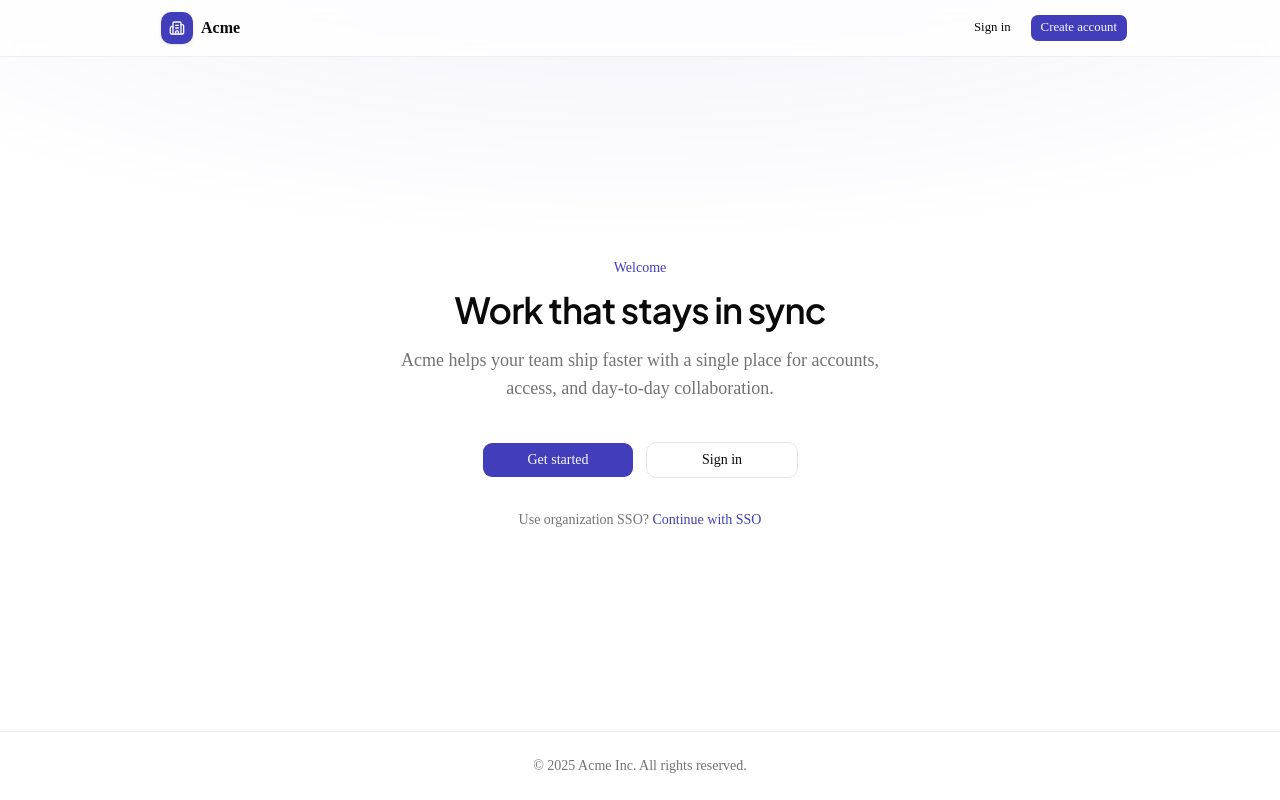
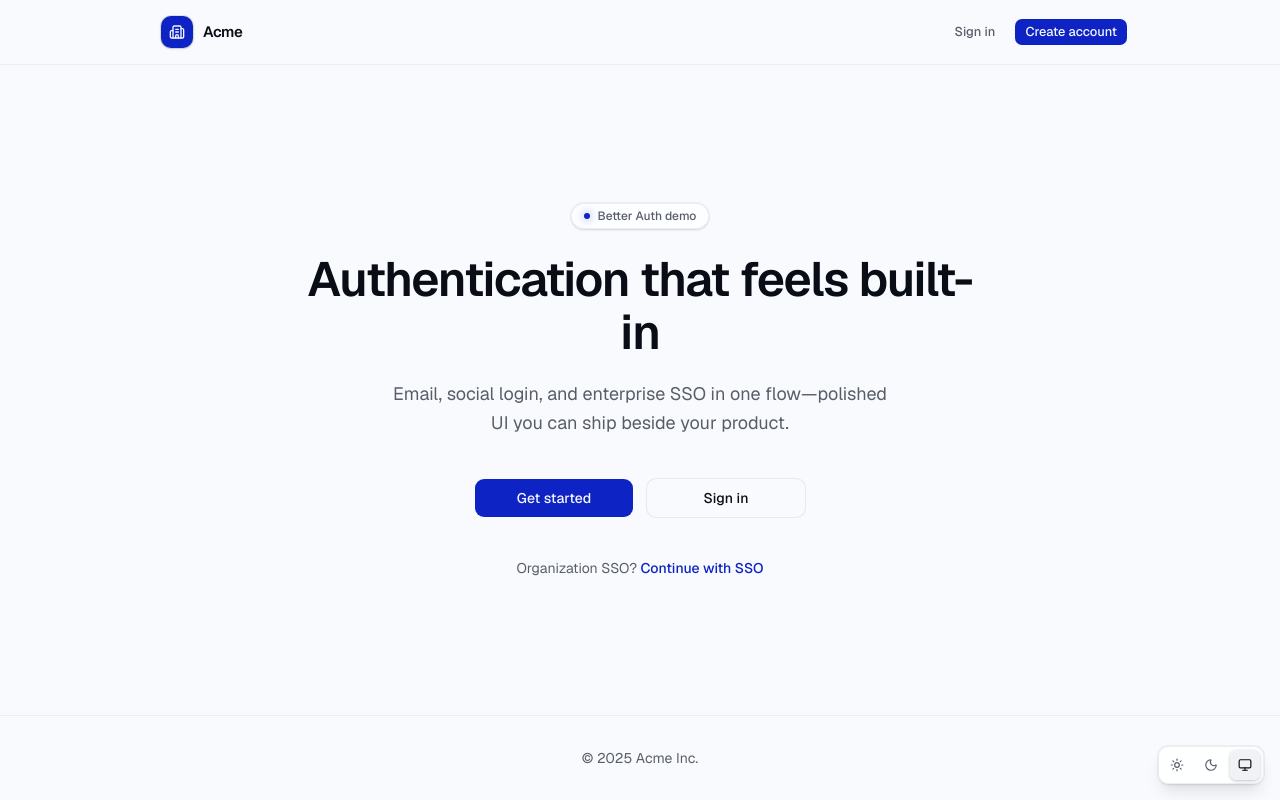
Before and after one commit to jonathansamines/test-better-auth, a Next.js app: page / in a window 1280 px wide. Built offline with nearby package versions, Linux system fonts and the light colour scheme.

Commit message:
chore: use a better theme

```diff
--- a/app/dashboard/page.tsx
+++ b/app/dashboard/page.tsx
@@ -3,8 +3,10 @@
 import { useEffect, useState } from "react";
 import Link from "next/link";
 import { useRouter } from "next/navigation";
-import { Building2, LogOut, Mail, UserRound } from "lucide-react";
+import { BadgeCheck, LogOut, Mail, UserRound } from "lucide-react";
 import { authClient } from "@/lib/auth-client";
+import { AppLogo } from "@/components/site/app-logo";
+import { SiteBackground } from "@/components/site/site-background";
 import { Avatar, AvatarFallback, AvatarImage } from "@/components/ui/avatar";
 import { Button, buttonVariants } from "@/components/ui/button";
 import {
@@ -57,17 +59,14 @@ export default function DashboardPage() {
   if (isPending) {
     return (
       <div className="relative min-h-screen bg-background">
-        <div
-          className="pointer-events-none fixed inset-0 bg-[radial-gradient(ellipse_80%_50%_at_50%_-20%,oklch(0.55_0.18_280_/_0.12),transparent)] dark:bg-[radial-gradient(ellipse_80%_50%_at_50%_-20%,oklch(0.55_0.18_280_/_0.08),transparent)]"
-          aria-hidden
-        />
-        <header className="relative z-10 border-b border-border/60 bg-background/80 backdrop-blur-sm">
-          <div className="mx-auto flex h-14 max-w-5xl items-center px-4 sm:px-6">
+        <SiteBackground />
+        <header className="relative z-10 border-b border-border/50 bg-background/75 backdrop-blur-xl supports-[backdrop-filter]:bg-background/60">
+          <div className="mx-auto flex h-14 max-w-5xl items-center px-4 sm:h-16 sm:px-6">
             <div className="h-8 w-28 animate-pulse rounded-md bg-muted" />
           </div>
         </header>
-        <main className="relative z-10 mx-auto max-w-md px-4 py-10 sm:px-6">
-          <Card className="border-border/60 bg-card/85 shadow-lg backdrop-blur-sm">
+        <main className="relative z-10 mx-auto max-w-lg px-4 py-12 sm:px-6 sm:py-16">
+          <Card className="border-border/50 bg-card/90 shadow-xl shadow-black/[0.04] ring-1 ring-foreground/[0.06] backdrop-blur-md dark:shadow-black/25 dark:ring-white/[0.08]">
             <CardHeader className="space-y-4">
               <div className="size-16 animate-pulse rounded-full bg-muted" />
               <div className="h-6 w-40 animate-pulse rounded-md bg-muted" />
@@ -108,66 +107,59 @@ export default function DashboardPage() {
 
   return (
     <div className="relative flex min-h-screen flex-col bg-background">
-      <div
-        className="pointer-events-none fixed inset-0 bg-[radial-gradient(ellipse_80%_50%_at_50%_-20%,oklch(0.55_0.18_280_/_0.12),transparent)] dark:bg-[radial-gradient(ellipse_80%_50%_at_50%_-20%,oklch(0.55_0.18_280_/_0.08),transparent)]"
-        aria-hidden
-      />
+      <SiteBackground />
 
-      <header className="relative z-10 border-b border-border/60 bg-background/80 backdrop-blur-sm">
-        <div className="mx-auto flex h-14 max-w-5xl items-center justify-between gap-4 px-4 sm:px-6">
-          <Link
-            href="/"
-            className={cn(
-              buttonVariants({ variant: "ghost" }),
-              "gap-2 px-2 text-base font-semibold hover:bg-transparent",
-            )}
-          >
-            <span className="flex size-8 items-center justify-center rounded-lg bg-primary text-primary-foreground shadow-sm">
-              <Building2 className="size-4" aria-hidden />
-            </span>
-            Acme
-          </Link>
-          <span className="text-sm font-medium text-muted-foreground">Dashboard</span>
+      <header className="relative z-10 border-b border-border/50 bg-background/75 backdrop-blur-xl supports-[backdrop-filter]:bg-background/60">
+        <div className="mx-auto flex h-14 max-w-5xl items-center justify-between gap-4 px-4 sm:h-16 sm:px-6">
+          <AppLogo />
+          <span className="rounded-md border border-border/60 bg-muted/40 px-2.5 py-1 text-xs font-medium text-muted-foreground">
+            Dashboard
+          </span>
         </div>
       </header>
 
-      <main className="relative z-10 mx-auto w-full max-w-md flex-1 px-4 py-10 sm:px-6">
-        <Card className="border-border/60 bg-card/85 shadow-lg shadow-black/5 backdrop-blur-md dark:shadow-black/20">
+      <main className="relative z-10 mx-auto w-full max-w-lg flex-1 px-4 py-12 sm:px-6 sm:py-16">
+        <Card className="border-border/50 bg-card/90 shadow-xl shadow-black/[0.04] ring-1 ring-foreground/[0.06] backdrop-blur-md dark:shadow-black/25 dark:ring-white/[0.08]">
           <CardHeader className="flex flex-col items-center space-y-4 text-center sm:items-start sm:text-left">
-            <Avatar className="size-20 text-lg">
+            <Avatar className="size-[4.5rem] text-lg ring-2 ring-background shadow-md">
               {user.image ? <AvatarImage src={user.image} alt="" /> : null}
-              <AvatarFallback className="bg-primary/10 text-lg font-semibold text-primary">
+              <AvatarFallback className="bg-primary/12 text-lg font-semibold text-primary">
                 {initials}
               </AvatarFallback>
             </Avatar>
-            <div className="space-y-1">
-              <CardTitle className="text-xl">{displayName}</CardTitle>
-              <CardDescription>Signed in to your Acme workspace.</CardDescription>
+            <div className="space-y-1.5">
+              <CardTitle className="font-heading text-xl font-semibold tracking-tight">{displayName}</CardTitle>
+              <CardDescription className="text-[0.9375rem] leading-relaxed">
+                Signed in to your Acme workspace.
+              </CardDescription>
             </div>
           </CardHeader>
           <CardContent className="space-y-6">
-            <dl className="space-y-4 text-sm">
-              <div className="flex gap-3">
-                <div className="flex size-9 shrink-0 items-center justify-center rounded-lg bg-muted">
+            <dl className="space-y-3 text-sm">
+              <div className="flex gap-3 rounded-xl border border-border/50 bg-muted/25 p-3">
+                <div className="flex size-9 shrink-0 items-center justify-center rounded-lg bg-background/80 ring-1 ring-border/50">
                   <UserRound className="size-4 text-muted-foreground" aria-hidden />
                 </div>
                 <div className="min-w-0 flex-1 space-y-0.5">
-                  <dt className="text-muted-foreground">Name</dt>
+                  <dt className="text-xs font-medium text-muted-foreground">Name</dt>
                   <dd className="font-medium text-foreground">{user.name?.trim() || "—"}</dd>
                 </div>
               </div>
-              <div className="flex gap-3">
-                <div className="flex size-9 shrink-0 items-center justify-center rounded-lg bg-muted">
+              <div className="flex gap-3 rounded-xl border border-border/50 bg-muted/25 p-3">
+                <div className="flex size-9 shrink-0 items-center justify-center rounded-lg bg-background/80 ring-1 ring-border/50">
                   <Mail className="size-4 text-muted-foreground" aria-hidden />
                 </div>
                 <div className="min-w-0 flex-1 space-y-0.5">
-                  <dt className="text-muted-foreground">Email</dt>
+                  <dt className="text-xs font-medium text-muted-foreground">Email</dt>
                   <dd className="break-all font-medium text-foreground">{email || "—"}</dd>
                 </div>
               </div>
-              <div className="flex gap-3">
-                <div className="min-w-0 flex-1 space-y-0.5 pl-12">
-                  <dt className="text-muted-foreground">Email status</dt>
+              <div className="flex gap-3 rounded-xl border border-border/50 bg-muted/25 p-3">
+                <div className="flex size-9 shrink-0 items-center justify-center rounded-lg bg-background/80 ring-1 ring-border/50">
+                  <BadgeCheck className="size-4 text-muted-foreground" aria-hidden />
+                </div>
+                <div className="min-w-0 flex-1 space-y-0.5">
+                  <dt className="text-xs font-medium text-muted-foreground">Email status</dt>
                   <dd className="font-medium text-foreground">
                     {verified ? "Verified" : "Not verified"}
                   </dd>
@@ -175,12 +167,12 @@ export default function DashboardPage() {
               </div>
             </dl>
 
-            <Separator />
+            <Separator className="opacity-60" />
 
             <Button
               type="button"
               variant="outline"
-              className="w-full gap-2"
+              className="w-full gap-2 border-border/70 bg-background/40 backdrop-blur-sm"
               onClick={handleSignOut}
               disabled={signingOut}
             >
--- a/app/globals.css
+++ b/app/globals.css
@@ -2,14 +2,15 @@
 @import "tw-animate-css";
 @import "shadcn/tailwind.css";
 
+/* `dark:` when <html class="dark"> — set by next-themes (system / light / dark) */
 @custom-variant dark (&:is(.dark *));
 
 @theme inline {
   --color-background: var(--background);
   --color-foreground: var(--foreground);
-  --font-sans: var(--font-plus-jakarta);
-  --font-mono: var(--font-jetbrains-mono);
-  --font-heading: var(--font-plus-jakarta);
+  --font-sans: var(--font-geist-sans);
+  --font-mono: var(--font-geist-mono);
+  --font-heading: var(--font-geist-sans);
   --color-sidebar-ring: var(--sidebar-ring);
   --color-sidebar-border: var(--sidebar-border);
   --color-sidebar-accent-foreground: var(--sidebar-accent-foreground);
@@ -49,24 +50,26 @@
 }
 
 :root {
-  --background: oklch(1 0 0);
-  --foreground: oklch(0.145 0 0);
-  --card: oklch(1 0 0);
-  --card-foreground: oklch(0.145 0 0);
-  --popover: oklch(1 0 0);
-  --popover-foreground: oklch(0.145 0 0);
-  --primary: oklch(0.45 0.19 277);
-  --primary-foreground: oklch(0.985 0 0);
-  --secondary: oklch(0.97 0 0);
-  --secondary-foreground: oklch(0.205 0 0);
-  --muted: oklch(0.97 0 0);
-  --muted-foreground: oklch(0.556 0 0);
-  --accent: oklch(0.97 0 0);
-  --accent-foreground: oklch(0.205 0 0);
+  /* Brand — exact requested blue */
+  --brand: #0e23c4;
+  --background: oklch(0.985 0.004 264);
+  --foreground: oklch(0.16 0.02 264);
+  --card: oklch(1 0.002 264);
+  --card-foreground: oklch(0.16 0.02 264);
+  --popover: oklch(1 0.002 264);
+  --popover-foreground: oklch(0.16 0.02 264);
+  --primary: var(--brand);
+  --primary-foreground: #f4f6ff;
+  --secondary: oklch(0.965 0.008 264);
+  --secondary-foreground: oklch(0.22 0.02 264);
+  --muted: oklch(0.96 0.006 264);
+  --muted-foreground: oklch(0.48 0.02 264);
+  --accent: oklch(0.955 0.02 270);
+  --accent-foreground: color-mix(in srgb, var(--brand) 82%, #000 18%);
   --destructive: oklch(0.577 0.245 27.325);
-  --border: oklch(0.922 0 0);
-  --input: oklch(0.922 0 0);
-  --ring: oklch(0.55 0.18 277);
+  --border: oklch(0.91 0.01 264);
+  --input: oklch(0.91 0.01 264);
+  --ring: color-mix(in srgb, var(--brand) 68%, #fff 32%);
   --chart-1: oklch(0.87 0 0);
   --chart-2: oklch(0.556 0 0);
   --chart-3: oklch(0.439 0 0);
@@ -84,24 +87,24 @@
 }
 
 .dark {
-  --background: oklch(0.145 0 0);
-  --foreground: oklch(0.985 0 0);
-  --card: oklch(0.205 0 0);
-  --card-foreground: oklch(0.985 0 0);
-  --popover: oklch(0.205 0 0);
-  --popover-foreground: oklch(0.985 0 0);
-  --primary: oklch(0.72 0.16 277);
-  --primary-foreground: oklch(0.145 0.02 277);
-  --secondary: oklch(0.269 0 0);
-  --secondary-foreground: oklch(0.985 0 0);
-  --muted: oklch(0.269 0 0);
-  --muted-foreground: oklch(0.708 0 0);
-  --accent: oklch(0.269 0 0);
-  --accent-foreground: oklch(0.985 0 0);
+  --background: oklch(0.14 0.018 264);
+  --foreground: oklch(0.97 0.008 264);
+  --card: oklch(0.18 0.02 264);
+  --card-foreground: oklch(0.97 0.008 264);
+  --popover: oklch(0.18 0.02 264);
+  --popover-foreground: oklch(0.97 0.008 264);
+  --primary: var(--brand);
+  --primary-foreground: #f4f6ff;
+  --secondary: oklch(0.24 0.02 264);
+  --secondary-foreground: oklch(0.97 0.008 264);
+  --muted: oklch(0.24 0.02 264);
+  --muted-foreground: oklch(0.68 0.02 264);
+  --accent: oklch(0.28 0.05 270);
+  --accent-foreground: oklch(0.96 0.02 270);
   --destructive: oklch(0.704 0.191 22.216);
   --border: oklch(1 0 0 / 10%);
-  --input: oklch(1 0 0 / 15%);
-  --ring: oklch(0.62 0.16 277);
+  --input: oklch(1 0 0 / 12%);
+  --ring: color-mix(in srgb, var(--brand) 68%, #fff 32%);
   --chart-1: oklch(0.87 0 0);
   --chart-2: oklch(0.556 0 0);
   --chart-3: oklch(0.439 0 0);
@@ -126,5 +129,15 @@
   }
   html {
     @apply font-sans;
+    color-scheme: light;
+  }
+  html.dark {
+    color-scheme: dark;
+  }
+  ::selection {
+    background: color-mix(in srgb, var(--brand) 22%, transparent);
+  }
+  .dark ::selection {
+    background: color-mix(in srgb, var(--brand) 38%, transparent);
   }
 }
--- a/app/layout.tsx
+++ b/app/layout.tsx
@@ -1,24 +1,13 @@
 import type { Metadata } from "next";
-import { JetBrains_Mono, Plus_Jakarta_Sans } from "next/font/google";
+import { GeistMono } from "geist/font/mono";
+import { GeistSans } from "geist/font/sans";
+import { ThemeProvider } from "@/components/theme-provider";
+import { ThemeSwitch } from "@/components/theme-switch";
 import "./globals.css";
-
-/** Plus Jakarta Sans — SIL Open Font License 1.1 */
-const fontSans = Plus_Jakarta_Sans({
-  variable: "--font-plus-jakarta",
-  subsets: ["latin"],
-  display: "swap",
-});
-
-/** JetBrains Mono — Apache 2.0 */
-const fontMono = JetBrains_Mono({
-  variable: "--font-jetbrains-mono",
-  subsets: ["latin"],
-  display: "swap",
-});
 
 export const metadata: Metadata = {
   title: "Acme App",
-  description: "Sign in or create an account",
+  description: "Sign in with email, Google, or SSO.",
 };
 
 export default function RootLayout({
@@ -27,11 +16,14 @@ export default function RootLayout({
   children: React.ReactNode;
 }>) {
   return (
-    <html lang="en">
+    <html lang="en" suppressHydrationWarning>
       <body
-        className={`${fontSans.variable} ${fontMono.variable} antialiased`}
+        className={`${GeistSans.variable} ${GeistMono.variable} font-sans antialiased`}
       >
-        {children}
+        <ThemeProvider>
+          {children}
+          <ThemeSwitch />
+        </ThemeProvider>
       </body>
     </html>
   );
--- a/app/page.tsx
+++ b/app/page.tsx
@@ -1,38 +1,31 @@
 import Link from "next/link";
 import type { Metadata } from "next";
-import { Building2 } from "lucide-react";
+import { AppLogo } from "@/components/site/app-logo";
+import { SiteBackground } from "@/components/site/site-background";
 import { buttonVariants } from "@/components/ui/button";
 import { cn } from "@/lib/utils";
 
 export const metadata: Metadata = {
   title: "Acme",
-  description: "Operations and collaboration for modern teams.",
+  description: "Demo app with email, social, and enterprise SSO—Better Auth style UI.",
 };
 
 export default function HomePage() {
   return (
     <div className="relative flex min-h-screen flex-col bg-background">
-      <div
-        className="pointer-events-none fixed inset-0 bg-[radial-gradient(ellipse_80%_50%_at_50%_-20%,oklch(0.55_0.18_280_/_0.12),transparent)] dark:bg-[radial-gradient(ellipse_80%_50%_at_50%_-20%,oklch(0.55_0.18_280_/_0.08),transparent)]"
-        aria-hidden
-      />
+      <SiteBackground />
 
-      <header className="relative z-10 border-b border-border/60 bg-background/80 backdrop-blur-sm">
-        <div className="mx-auto flex h-14 max-w-5xl items-center justify-between gap-4 px-4 sm:px-6">
-          <Link
-            href="/"
-            className={cn(
-              buttonVariants({ variant: "ghost" }),
-              "gap-2 px-2 text-base font-semibold hover:bg-transparent",
-            )}
-          >
-            <span className="flex size-8 items-center justify-center rounded-lg bg-primary text-primary-foreground shadow-sm">
-              <Building2 className="size-4" aria-hidden />
-            </span>
-            Acme
-          </Link>
-          <nav className="flex items-center gap-2">
-            <Link href="/sign-in" className={cn(buttonVariants({ variant: "ghost", size: "sm" }))}>
+      <header className="relative z-10 border-b border-border/50 bg-background/75 backdrop-blur-xl supports-[backdrop-filter]:bg-background/60">
+        <div className="mx-auto flex h-14 max-w-5xl items-center justify-between gap-4 px-4 sm:h-16 sm:px-6">
+          <AppLogo />
+          <nav className="flex items-center gap-1 sm:gap-2">
+            <Link
+              href="/sign-in"
+              className={cn(
+                buttonVariants({ variant: "ghost", size: "sm" }),
+                "text-muted-foreground hover:text-foreground",
+              )}
+            >
               Sign in
             </Link>
             <Link href="/sign-up" className={cn(buttonVariants({ variant: "default", size: "sm" }))}>
@@ -42,29 +35,34 @@ export default function HomePage() {
         </div>
       </header>
 
-      <main className="relative z-10 flex flex-1 flex-col items-center justify-center px-4 py-16 sm:px-6">
-        <div className="mx-auto max-w-lg text-center">
-          <p className="text-sm font-medium text-primary">Welcome</p>
-          <h1 className="mt-3 font-heading text-3xl font-semibold tracking-tight text-foreground sm:text-4xl">
-            Work that stays in sync
+      <main className="relative z-10 flex flex-1 flex-col items-center justify-center px-4 py-20 sm:px-6 sm:py-24">
+        <div className="mx-auto max-w-2xl text-center">
+          <p className="inline-flex items-center gap-2 rounded-full border border-border/60 bg-card/80 px-3 py-1 text-xs font-medium text-muted-foreground shadow-sm ring-1 ring-foreground/[0.04] backdrop-blur-sm dark:bg-card/50">
+            <span className="size-1.5 rounded-full bg-primary shadow-[0_0_8px_rgba(14,35,196,0.55)]" />
+            Better Auth demo
+          </p>
+          <h1 className="mt-6 font-heading text-4xl font-semibold tracking-tight text-foreground sm:text-5xl sm:leading-[1.1]">
+            Authentication that feels built-in
           </h1>
-          <p className="mt-4 text-pretty text-muted-foreground sm:text-lg">
-            Acme helps your team ship faster with a single place for accounts, access, and day-to-day
-            collaboration.
+          <p className="mx-auto mt-5 max-w-lg text-pretty text-base leading-relaxed text-muted-foreground sm:text-lg">
+            Email, social login, and enterprise SSO in one flow—polished UI you can ship beside your product.
           </p>
           <div className="mt-10 flex flex-col items-stretch justify-center gap-3 sm:flex-row sm:items-center">
-            <Link href="/sign-up" className={cn(buttonVariants({ size: "lg" }), "sm:min-w-[9.5rem]")}>
+            <Link href="/sign-up" className={cn(buttonVariants({ size: "lg" }), "h-10 px-6 sm:min-w-[10rem]")}>
               Get started
             </Link>
             <Link
               href="/sign-in"
-              className={cn(buttonVariants({ variant: "outline", size: "lg" }), "sm:min-w-[9.5rem]")}
+              className={cn(
+                buttonVariants({ variant: "outline", size: "lg" }),
+                "h-10 border-border/70 bg-background/50 px-6 backdrop-blur-sm sm:min-w-[10rem]",
+              )}
             >
               Sign in
             </Link>
           </div>
-          <p className="mt-8 text-sm text-muted-foreground">
-            Use organization SSO?{" "}
+          <p className="mt-10 text-sm text-muted-foreground">
+            Organization SSO?{" "}
             <Link href="/sign-in?sso=1" className="font-medium text-primary underline-offset-4 hover:underline">
               Continue with SSO
             </Link>
@@ -72,8 +70,8 @@ export default function HomePage() {
         </div>
       </main>
 
-      <footer className="relative z-10 border-t border-border/60 py-6 text-center text-sm text-muted-foreground">
-        <p>© {new Date().getFullYear()} Acme Inc. All rights reserved.</p>
+      <footer className="relative z-10 border-t border-border/50 py-8 text-center text-sm text-muted-foreground">
+        <p>© {new Date().getFullYear()} Acme Inc.</p>
       </footer>
     </div>
   );
--- /dev/null
+++ b/components/site/app-logo.tsx
@@ -0,0 +1,30 @@
+import Link from "next/link";
+import { Building2 } from "lucide-react";
+
+import { buttonVariants } from "@/components/ui/button";
+import { cn } from "@/lib/utils";
+
+type AppLogoProps = {
+  href?: string;
+  /** e.g. "Acme App" on auth; default "Acme" on marketing. */
+  name?: string;
+  className?: string;
+};
+
+export function AppLogo({ href = "/", name = "Acme", className }: AppLogoProps) {
+  return (
+    <Link
+      href={href}
+      className={cn(
+        buttonVariants({ variant: "ghost" }),
+        "gap-2.5 px-2 py-1 text-[0.9375rem] font-semibold tracking-tight hover:bg-transparent",
+        className,
+      )}
+    >
+      <span className="flex size-8 shrink-0 items-center justify-center rounded-lg bg-primary text-primary-foreground shadow-sm ring-1 ring-foreground/10 dark:ring-white/15">
+        <Building2 className="size-4" aria-hidden />
+      </span>
+      {name}
+    </Link>
+  );
+}
--- /dev/null
+++ b/components/site/site-background.tsx
@@ -0,0 +1,15 @@
+/**
+ * Fixed backdrop: base tone, cool hero glow, subtle dot grid (doc-style polish).
+ */
+export function SiteBackground() {
+  return (
+    <div className="pointer-events-none fixed inset-0 -z-10 overflow-hidden" aria-hidden>
+      <div className="absolute inset-0 bg-background" />
+      <div className="absolute inset-0 bg-[radial-gradient(ellipse_90%_60%_at_50%_-15%,rgba(14,35,196,0.13),transparent_60%)] dark:bg-[radial-gradient(ellipse_90%_60%_at_50%_-15%,rgba(14,35,196,0.24),transparent_58%)]" />
+      <div
+        className="absolute inset-0 [background-image:radial-gradient(circle_at_center,oklch(0_0_0_/_0.045)_1px,transparent_1px)] [background-size:22px_22px] dark:[background-image:radial-gradient(circle_at_center,oklch(1_0_0_/_0.055)_1px,transparent_1px)]"
+        style={{ maskImage: "radial-gradient(ellipse_at_center,black,transparent_75%)" }}
+      />
+    </div>
+  );
+}
--- /dev/null
+++ b/components/theme-provider.tsx
@@ -0,0 +1,12 @@
+"use client";
+
+import { ThemeProvider as NextThemesProvider } from "next-themes";
+import type { ReactNode } from "react";
+
+export function ThemeProvider({ children }: { children: ReactNode }) {
+  return (
+    <NextThemesProvider attribute="class" defaultTheme="system" enableSystem disableTransitionOnChange>
+      {children}
+    </NextThemesProvider>
+  );
+}
--- /dev/null
+++ b/components/theme-switch.tsx
@@ -0,0 +1,62 @@
+"use client";
+
+import { Monitor, Moon, Sun } from "lucide-react";
+import { useTheme } from "next-themes";
+import { useEffect, useState } from "react";
+
+import { Button } from "@/components/ui/button";
+import { cn } from "@/lib/utils";
+
+const options = [
+  { id: "light" as const, label: "Light", icon: Sun },
+  { id: "dark" as const, label: "Dark", icon: Moon },
+  { id: "system" as const, label: "System", icon: Monitor },
+];
+
+export function ThemeSwitch() {
+  const { theme, setTheme } = useTheme();
+  const [mounted, setMounted] = useState(false);
+
+  useEffect(() => {
+    setMounted(true);
+  }, []);
+
+  if (!mounted) {
+    return (
+      <div
+        className="fixed right-4 bottom-4 z-50 flex h-9 w-[6.75rem] rounded-lg border border-border/60 bg-card/90 shadow-lg ring-1 ring-foreground/5 backdrop-blur-md"
+        aria-hidden
+      />
+    );
+  }
+
+  return (
+    <div
+      className="fixed right-4 bottom-4 z-50 flex items-center gap-0.5 rounded-lg border border-border/60 bg-card/90 p-0.5 shadow-lg ring-1 ring-foreground/5 backdrop-blur-md dark:bg-card/80"
+      role="group"
+      aria-label="Theme"
+    >
+      {options.map(({ id, label, icon: Icon }) => {
+        const active = theme === id;
+        return (
+          <Button
+            key={id}
+            type="button"
+            variant="ghost"
+            size="icon"
+            className={cn(
+              "rounded-md text-muted-foreground",
+              active && "bg-muted text-foreground shadow-sm",
+            )}
+            onClick={() => setTheme(id)}
+            aria-label={label}
+            aria-pressed={active}
+            title={label}
+          >
+            <Icon className="size-3.5" aria-hidden />
+          </Button>
+        );
+      })}
+    </div>
+  );
+}
--- a/lib/auth-ui.ts
+++ b/lib/auth-ui.ts
@@ -1,4 +1,4 @@
-/** Matches `providerId` in `app/api/auth/sso/route.ts` */
-export const SSO_PROVIDER_ID = "sso-managed-org-saml";
+/** Must match `providerId` passed to `auth.api.registerSSOProvider` in `app/api/auth/sso/route.ts`. */
+export const SSO_PROVIDER_ID = "sso";
 
 export const AUTH_CALLBACK_PATH = "/dashboard";
--- a/package.json
+++ b/package.json
@@ -28,8 +28,10 @@
     "better-sqlite3": "^12.4.1",
     "class-variance-authority": "^0.7.1",
     "clsx": "^2.1.1",
+    "geist": "^1.7.0",
     "lucide-react": "^1.8.0",
     "next": "16.0.10",
+    "next-themes": "^0.4.6",
     "react": "19.2.0",
     "react-dom": "19.2.0",
     "shadcn": "^4.2.0",
```
Also changed, not shown: components/auth/auth-shell.tsx (+20 -31 lines), 1 other file (tests, documents, lock files or other folders).
